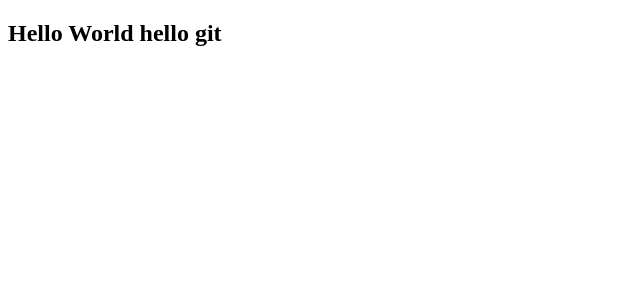
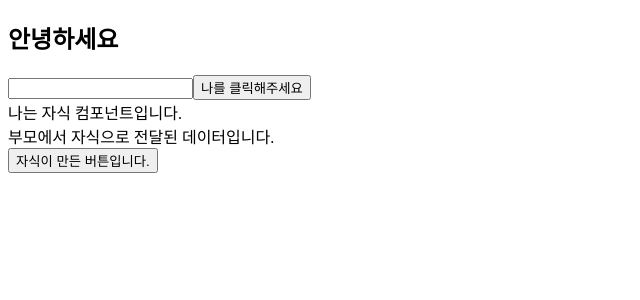
Before and after one commit to Park720/clone-x-twitter, a Vue app: page / in a window 1280 px wide. Shown: the top 300 px of the page, without its empty margins (0-640 px from the left). Built offline with nearby package versions, Linux system fonts and the light colour scheme.

Commit message:
테스트

```diff
--- a/src/App.vue
+++ b/src/App.vue
@@ -1,12 +1,38 @@
 <template>
-<h2>Hello World hello git</h2>
+<h2>{{msg}}</h2>
+<input type="text" v-model="testvar"/>
+<button @click="alertMessage"> 나를 클릭해주세요 </button>
+<PropsChildComponent :to-child="toChild"/>
+<div>
+<EmitChildComponent @click-child-button="alertEmitMessage(msg)"/>
+</div>
 </template>
 
 <script>
+import PropsChildComponent from './components/PropsChildComponent.vue'
+import EmitChildComponent from './components/EmitChildComponent.vue'
 
 export default {
   name: 'App',
-
+  components: {
+    PropsChildComponent,
+    EmitChildComponent
+  },
+  data() {
+    return {
+      msg: "안녕하세요",
+      testvar: "",
+      toChild:"부모에서 자식으로 전달된 데이터입니다."
+    };
+  },
+  methods: {
+    alertMessage() {
+      alert("경고! 클릭했습니다!");
+    },
+    alertEmitMessage(msg) {
+      alert(msg);
+    },
+  },
 }
 </script>
 
--- /dev/null
+++ b/src/components/EmitChildComponent.vue
@@ -0,0 +1,19 @@
+<template>
+  <button @click="clickButton"> 자식이 만든 버튼입니다. </button>
+</template>
+
+<script>
+export default {
+    name: "EmitChildComponent",
+    emits: ["clickChildButton"],
+    methods: {
+        clickButton() {
+            this.$emit("clickChildButton", "자식이 보낸 데이터입니다.");
+        },
+    },
+};
+</script>
+
+<style>
+
+</style>
--- /dev/null
+++ b/src/components/PropsChildComponent.vue
@@ -0,0 +1,25 @@
+<template>
+    <div> {{ message }}</div>
+    {{ toChild }}
+</template>
+
+<script>
+export default {
+    name: "PropsChildComponent",
+    data() {
+        return {
+            message: "나는 자식 컴포넌트입니다."
+        };
+    },
+
+    props: {
+        toChild: String
+    }
+
+}
+
+</script>
+
+<style>
+
+</style>
```
Also changed, not shown: src/components/HelloWorld.vue (deleted, +0 -58 lines), src/views/LoginPage.vue (added, +21 -0 lines).
